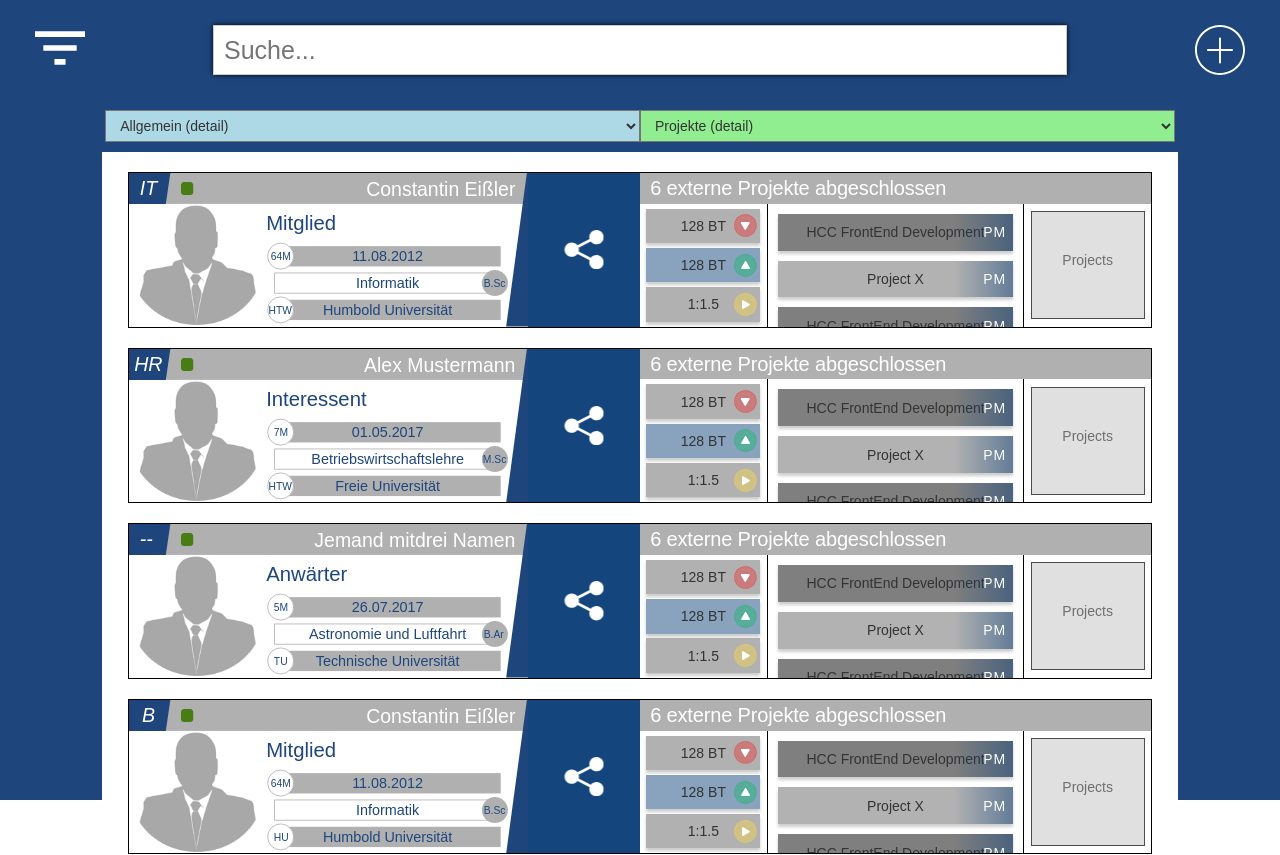
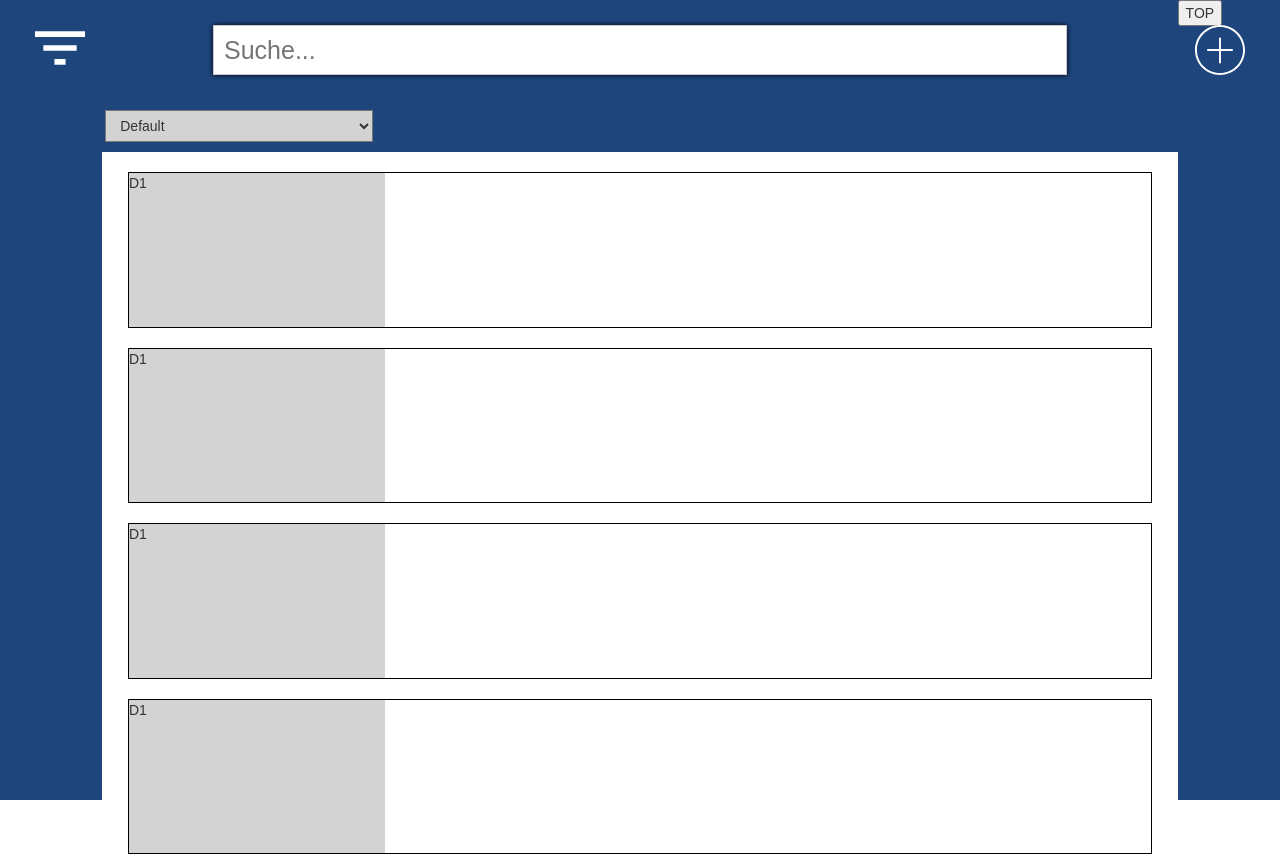
Before and after one commit to coneissler/pv-tool, a React app: page / in a window 1280 px wide. Shown: the top 855 px of the page. Built offline with nearby package versions, Linux system fonts and the light colour scheme.

Commit message:
cleaned up repo

```diff
--- a/src/components/Cell/D1/D1.js
+++ b/src/components/Cell/D1/D1.js
@@ -3,6 +3,7 @@ import cellClass from '../Cells.css';
 import classes from './D1.css';
 
 const d1 = (props) => {
+    console.log("D")
     return(
         <div className={[cellClass.Cell, classes.D1].join(' ')}>D1</div>
     )
--- a/src/components/Cell/P2/P2.css
+++ b/src/components/Cell/P2/P2.css
@@ -1,6 +1,5 @@
 .P2 {
     background-color: white;
-
 }
 
 .TopBar {
@@ -51,7 +50,7 @@
     color: rgb(20,70,125);
 }
 
-.ChipA, .ChipB {
+.ChipR, .ChipG, .ChipY, .ChipGold{
     position: relative;
     display: flex;
     justify-content: center;
@@ -61,14 +60,16 @@
     box-shadow: 0 3px 3px rgba(0,0,0,0.2);
 }
 
-.ChipA {
-    background: rgba(100,100,100,0.5);
-
+.ChipR {
+    background: linear-gradient(to right, rgba(239,46,46,0.2), rgba(100,100,100,0.5));
 }
 
-.ChipB {
-    background: rgba(20,70,125,0.5);
+.ChipG {
+    background: linear-gradient(to right, rgba(16,187,103,0.2), rgba(100,100,100,0.5)); /*background: rgba(20,70,125,0.5);*/
+}
 
+.ChipY {
+    background: linear-gradient(to right, rgba(254,219,65,0.2), rgba(100,100,100,0.5));
 }
 
 .ProjectView {
--- a/src/components/Cell/P2/P2.js
+++ b/src/components/Cell/P2/P2.js
@@ -21,32 +21,31 @@ class P2 extends Component {
     const projects = this.props.data.projects.map((project, key) => (<ProjectChip  onHover={this.hoverProjectHandle} key={key} id={key} project={project}/>))
         const display = this.state.displayProject !== -1 && this.props.closeProjects ?
             <ProjectDisplay display={this.props.data.projects[this.state.displayProject]}/> : <div className={classes.Placeholder}><p>Projects</p></div>
-
     return(
         <div className={[cellClass.Cell, classes.P2].join(' ')}>
             <div className={classes.TopBar}><p className={classes.Header}>6 externe Projekte abgeschlossen</p></div>
             <div className={classes.MainContent}>
                 <div className={classes.StaticNumbers}>
-                    <div className={classes.ChipA}>
+                    <div className={classes.ChipR}>
                         128 BT
-                        <div className={classes.IndicatorBox}>
+                        <div className={classes.IndicatorBox} title="BT/Zeit">
                             <PerformanceIndicator performance={0}/>
                         </div>
                     </div>
-                    <div className={classes.ChipB}>
-                        128 BT
-                        <div className={classes.IndicatorBox}>
+                    <div className={classes.ChipG}>
+                        69 INP
+                        <div className={classes.IndicatorBox} title="INP/Zeit">
                             <PerformanceIndicator performance={2}/>
                         </div>
                     </div>
-                    <div className={classes.ChipA}>
+                    <div className={classes.ChipY}>
                         1:1.5
-                        <div className={classes.IndicatorBox}>
+                        <div className={classes.IndicatorBox} title="BT-INP Verhältniss">
                             <PerformanceIndicator performance={1}/>
                         </div>
                     </div>
                 </div>
-                <div className={classes.ProjectView}>
+                <div className={classes.ProjectView} >
                     {projects}
                 </div>
                 <div className={classes.HoverNumbers}>
--- a/src/components/Cell/P2/ProjectChip.css
+++ b/src/components/Cell/P2/ProjectChip.css
@@ -20,7 +20,7 @@
     top: 0;
     height: 100%;
     width: 25%;
-    background: linear-gradient(to right, rgba(255,255,255,0) , rgba(20,70,125,0.5));
+    background: linear-gradient(to right, rgba(0,0,0,0) , rgba(20,70,125,0.5));
     color: white;
     letter-spacing: 1px;
     z-index: 11;
--- a/src/components/Cell/P2/ProjectDisplay.css
+++ b/src/components/Cell/P2/ProjectDisplay.css
@@ -14,8 +14,24 @@
     height: 100%;
 }
 
-.Negotiation {
-    background: rgb(254,219,65);
+.HeaderFinished, .HeaderInWork {
+    width:100%;
+    height: 15%;
+    line-height: 100%;
+    margin-bottom: 5%;
+    display: flex;
+    align-items: center;
+    font-weight: bolder;
+    letter-spacing: 2px;
+}
+.HeaderInWork{
+    border-bottom: rgb(176, 150, 38) solid 2px;
+    color: rgb(176, 150, 38);
+}
+
+.HeaderFinished{
+    border-bottom: rgb(15, 100, 62) solid 2px;
+    color: rgb(15, 100, 62);
 }
 
 .InWork {
--- a/src/components/Cell/P2/ProjectDisplay.js
+++ b/src/components/Cell/P2/ProjectDisplay.js
@@ -5,12 +5,15 @@ import classes from './ProjectDisplay.css'
 
 const projectDisplay = (props) => {
     let style;
+    let headerStyle;
         switch(props.display.status){
         case 0:
             style=classes.InWork
+            headerStyle=classes.HeaderInWork
             break
         case 1:
             style = classes.Finished
+            headerStyle=classes.HeaderFinished
             break
         default:
             style = classes.InWork
@@ -21,6 +24,7 @@ const projectDisplay = (props) => {
 
             {props.display ?
                 <div className={style}>
+                    <div className={headerStyle}>{props.display.status === 0 ? 'In Arbeit' : 'Abgeschlossen'}</div>
                     <p>Projekt Typ: {props.display.type}</p>
                     <p>BT: {props.display.bt}</p>
                     <p>PL: {props.display.projectLeader}</p>
--- a/src/components/Cell/S2/S2.css
+++ b/src/components/Cell/S2/S2.css
@@ -1,3 +1,49 @@
 .S2 {
-    background-color: salmon;
+    background-color: white;
 }
+.TopBar {
+    display: flex;
+    justify-content: left;
+    padding-left: 2%;
+    background-color: #B0B0B0;
+    font-size: 3.8vw;
+    width: 100%;
+    height: 20.10826381%;
+    color: white;
+}
+
+.Header{
+    margin-top: auto;
+    margin-bottom: auto;
+    text-align: center;
+    white-space: nowrap;
+    letter-spacing: -0.2px;
+}
+
+.MainContent {
+    display: flex;
+    height: calc(100% - 20.10826381%);
+}
+
+.StaticStats{
+    width: 50%;
+    height: 100%;
+    border-right: 1px black solid
+}
+
+.SeminarView{
+    width: 50%;
+    height: 100%;
+}
+
+@media(min-width: 991px){
+    .TopBar {
+        font-size: 1.57vw;
+    }
+}
+
+@media(min-width: 991px) and (max-width: 1100px){
+    .TopBar {
+        font-size: 1.7vw;
+    }
+}
--- a/src/components/Cell/S2/S2.js
+++ b/src/components/Cell/S2/S2.js
@@ -4,7 +4,13 @@ import classes from './S2.css';
 
 const s2 = (props) => {
     return (
-        <div className={[cellClass.Cell, classes.S2].join(' ')}>S2</div>
+        <div className={[cellClass.Cell, classes.S2].join(' ')}>
+            <div className={classes.TopBar}><p className={classes.Header}>6 externe Projekte abgeschlossen</p></div>
+            <div className={classes.MainContent}>
+                <div className={classes.StaticStats}>l</div>
+                <div className={classes.SeminarView}>r</div>
+            </div>
+        </div>
     )
 };
 
--- a/src/containers/CellBuilder/CellBuilder.js
+++ b/src/containers/CellBuilder/CellBuilder.js
@@ -6,9 +6,13 @@ import Spinner from '../../assets/Spinner/Spinner';
 import Element from '../Element/Element'
 import classes from './CellBuilder.css';
 
+
+
+
 class CellBuilder extends Component {
     state = {
-        click: false
+        click: false,
+        stepSize: 200
     };
 
     onSpinnerClickHandler = () => {
@@ -16,7 +20,25 @@ class CellBuilder extends Component {
         this.setState({click: change});
     };
 
+    scrollStep = () => {
+        if (window.pageYOffset === 0) {
+            clearInterval(this.state.intervalId);
+        }
+        window.scroll(0, window.pageYOffset - this.state.stepSize);
+        this.setState({ stepSize: this.state.stepSize-1 });
+        console.log(this.state.stepSize)
+    }
+
+    scrollToTop = () => {
+        let intervalId = setInterval(this.scrollStep.bind(this), 16.66);
+        this.setState({ intervalId: intervalId });
+    }
+
+
     render() {
+        window.scroll(function(){
+            console.log(this.scrollTop())
+        })
         let mappedRows = [];
 
         for (let i = 0; i < this.props.amount; i++) {
@@ -33,7 +55,7 @@ class CellBuilder extends Component {
                     {mappedRows} <Spinner click={this.state.click} clickHandler={this.onSpinnerClickHandler}/>
                 </Grid>
             </div>
-            <div className={classes.BorderArea} style={{right: '0'}}/>
+                <div className={classes.BorderArea} style={{right: '0'}}><button onClick={this.scrollToTop}>TOP</button></div>
             </div>
         );
     }
--- a/src/store/reducers/reducer.js
+++ b/src/store/reducers/reducer.js
@@ -2,8 +2,8 @@ import * as actionTypes from '../actions/actionTypes';
 
 const initialState = {
 
-    mod: [{type:'a', size: 2}, {type:'a', size: 0}, {type:'p', size: 2}, {type:'p', size: 0}],
-    rowAmount: 4,
+    mod: [{type:'d', size: 0}, {type:'d', size: 0}, {type:'d', size: 1}, {type:'d', size: 0}],
+    rowAmount: 100,
     general2: [
         {
             name: "Constantin Eißler",
```
